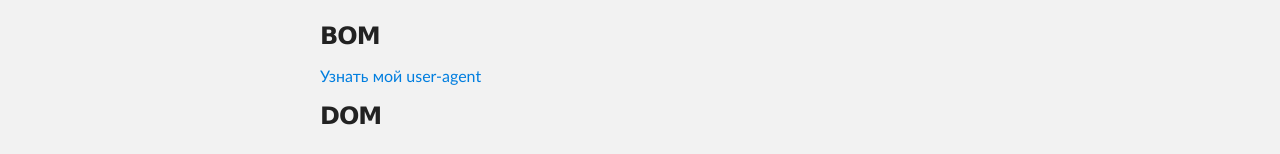
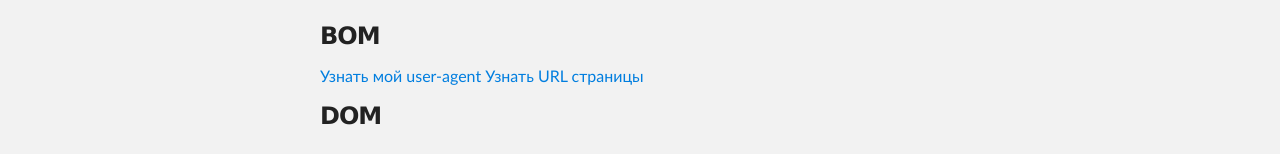
Before and after one commit to ichernyshev/waflyonline, a plain HTML site: page index.html in a window 1280 px wide. Shown: the part 1007-1161 px from the top of the page. Drawn offline with Linux system fonts and the light colour scheme.

Commit message:
Update index.html

```diff
--- a/index.html
+++ b/index.html
@@ -90,7 +90,10 @@
 
 			<h3>
 			<a id="bom" class="anchor" href="#bom" aria-hidden="true"><span aria-hidden="true" class="octicon octicon-link"></span></a>BOM</h3>
-			<a href="javascript:showAgent();" class="btn">Узнать мой user-agent</a>
+			<section id="bom_samples">
+                		<a href="javascript:showAgent();" class="btn">Узнать мой user-agent</a>
+                		<a href="javascript:showHref();" class="btn">Узнать URL страницы</a>
+            		</section>
 
 			<h3>
 			<a id="dom" class="anchor" href="#dom" aria-hidden="true"><span aria-hidden="true" class="octicon octicon-link"></span></a>DOM</h3>
```
